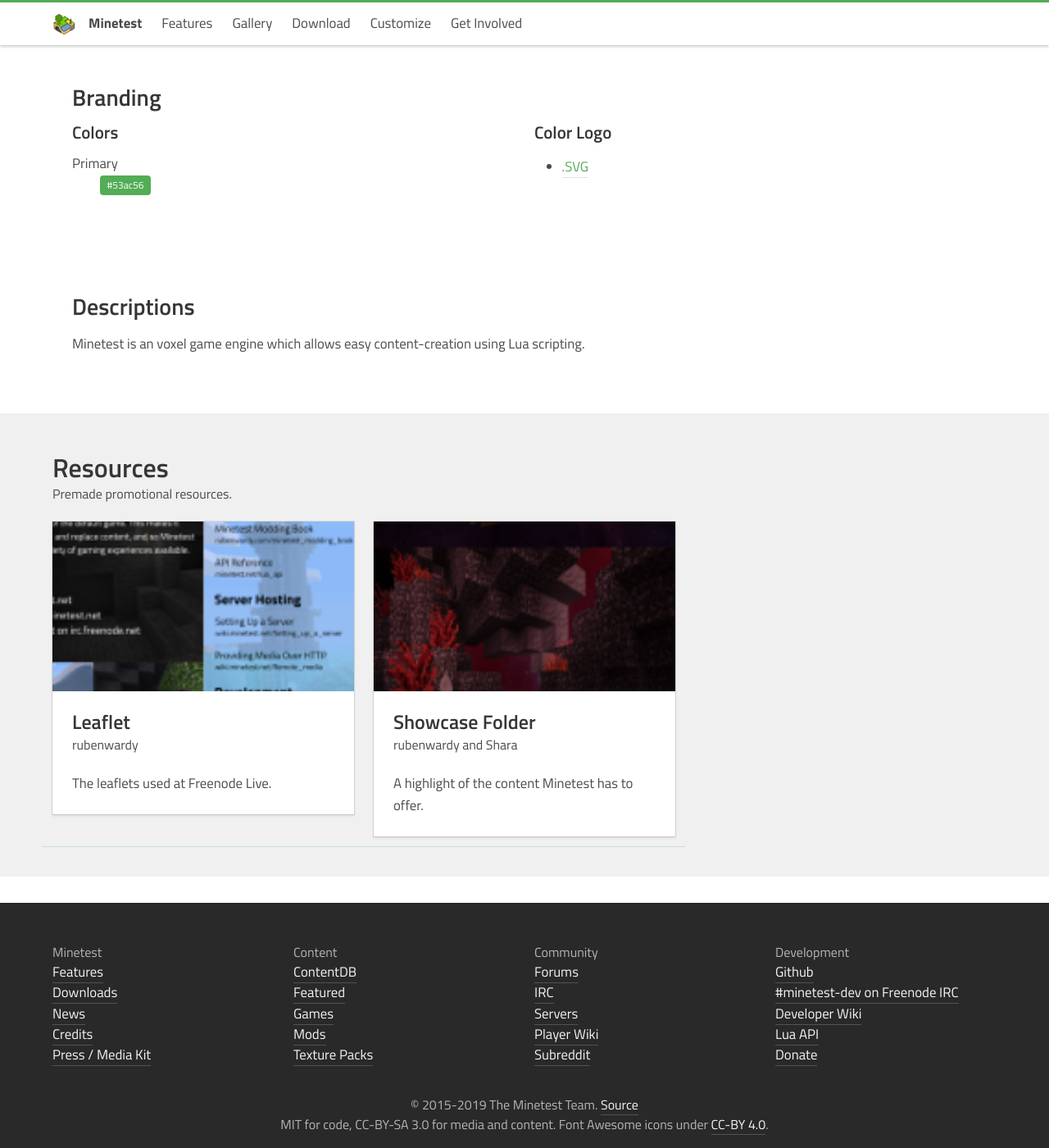
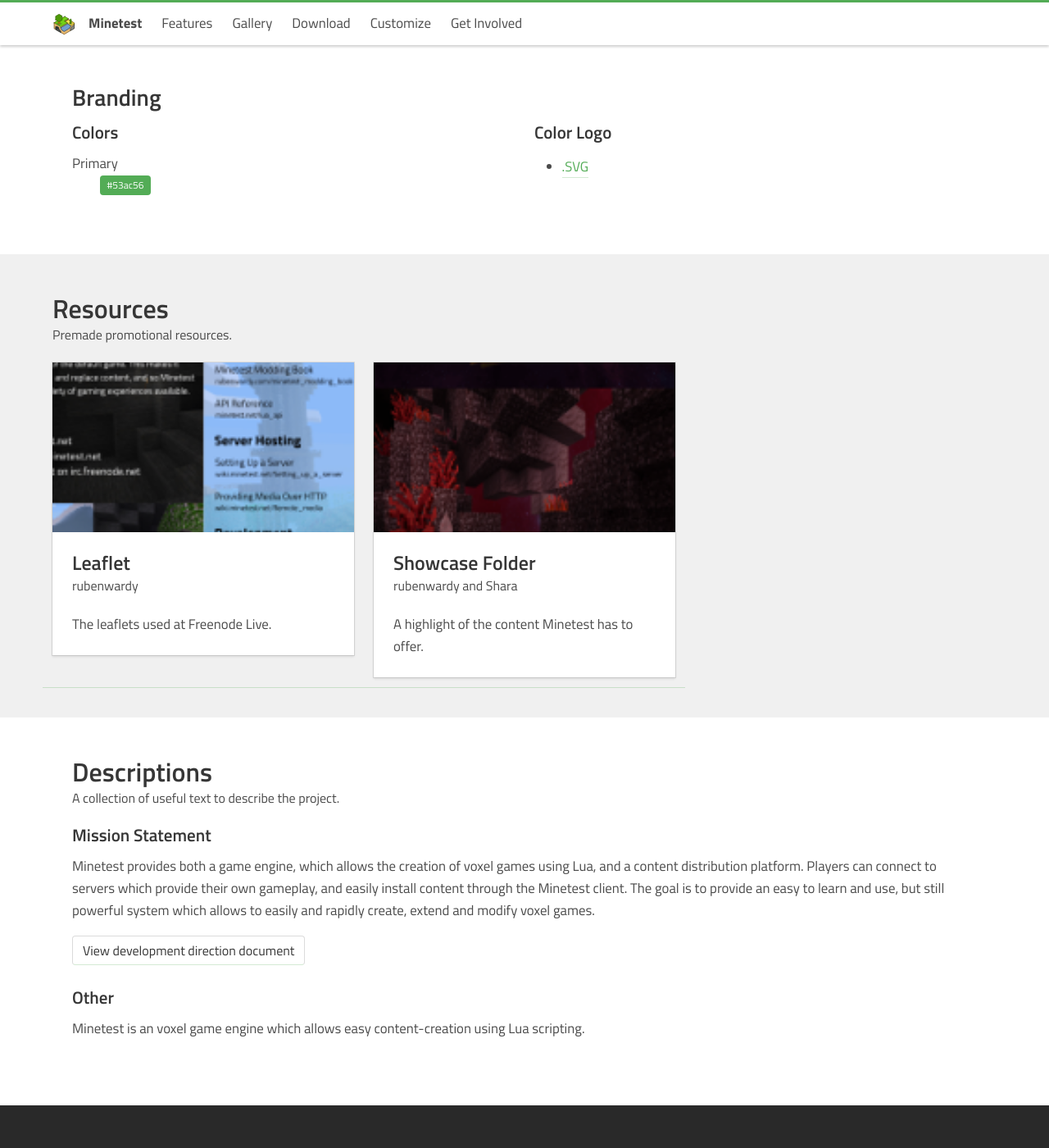
Before and after one commit to minetest/minetest.github.io, a Jekyll site: the page built from press.html, in a window 1280 px wide and 1400 px high. Shown: the whole window at 82% size. Built offline with Jekyll 4.4.1, drawn with Linux system fonts in a browser that asks for light colours; comment, search, counter and statistics services are not loaded.

Commit message:
Improve descriptions

```diff
--- a/press.html
+++ b/press.html
@@ -26,13 +26,6 @@ layout: default
       </ul>
     </div> -->
   </div>
-</section>
-
-<section class="section container content">
-  <h2>Descriptions</h2>
-  <p>
-    Minetest is an voxel game engine which allows easy content-creation using Lua scripting.
-  </p>
 </section>
 
 <section class="section" style="background-color: #f0f0f0;">
@@ -69,3 +62,26 @@ layout: default
 		</div>
 	</div>
 </section>
+
+<section class="section container">
+  <h2 class="title">Descriptions</h2>
+  <h6 class="subtitle is-6">A collection of useful text to describe the project.</h6>
+
+  <div class="content">
+    <h3>Mission Statement</h3>
+    <p>
+      Minetest provides both a game engine, which allows the creation of voxel games using Lua, and
+      a content distribution platform. Players can connect to servers which provide their own gameplay,
+      and easily install content through the Minetest client. The goal is to provide an easy to learn and use,
+      but still powerful system which allows to easily and rapidly create, extend and modify voxel games.
+    </p>
+    <p>
+      <a class="button" href="https://github.com/minetest/minetest/blob/master/doc/direction.md">View development direction document</a>
+    </p>
+
+    <h3>Other</h3>
+    <p>
+      Minetest is an voxel game engine which allows easy content-creation using Lua scripting.
+    </p>
+  </div>
+</section>
```
